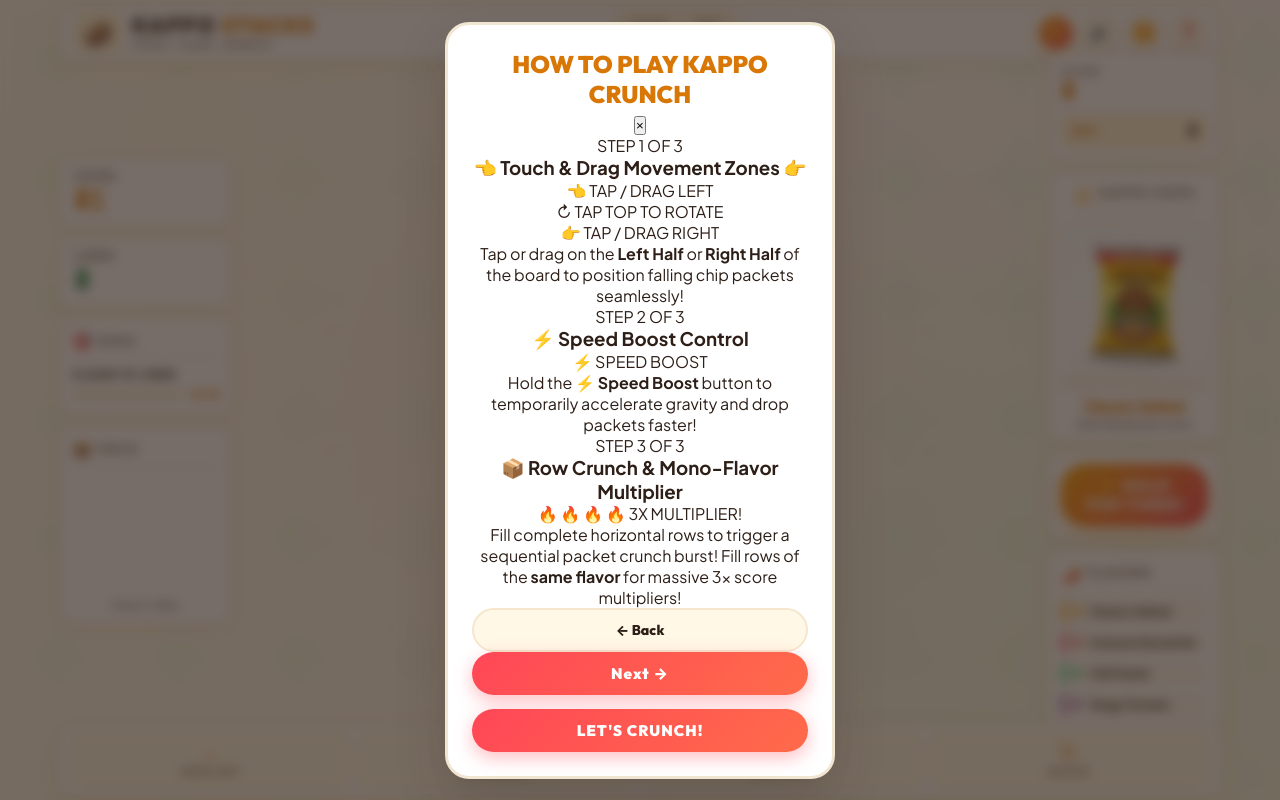
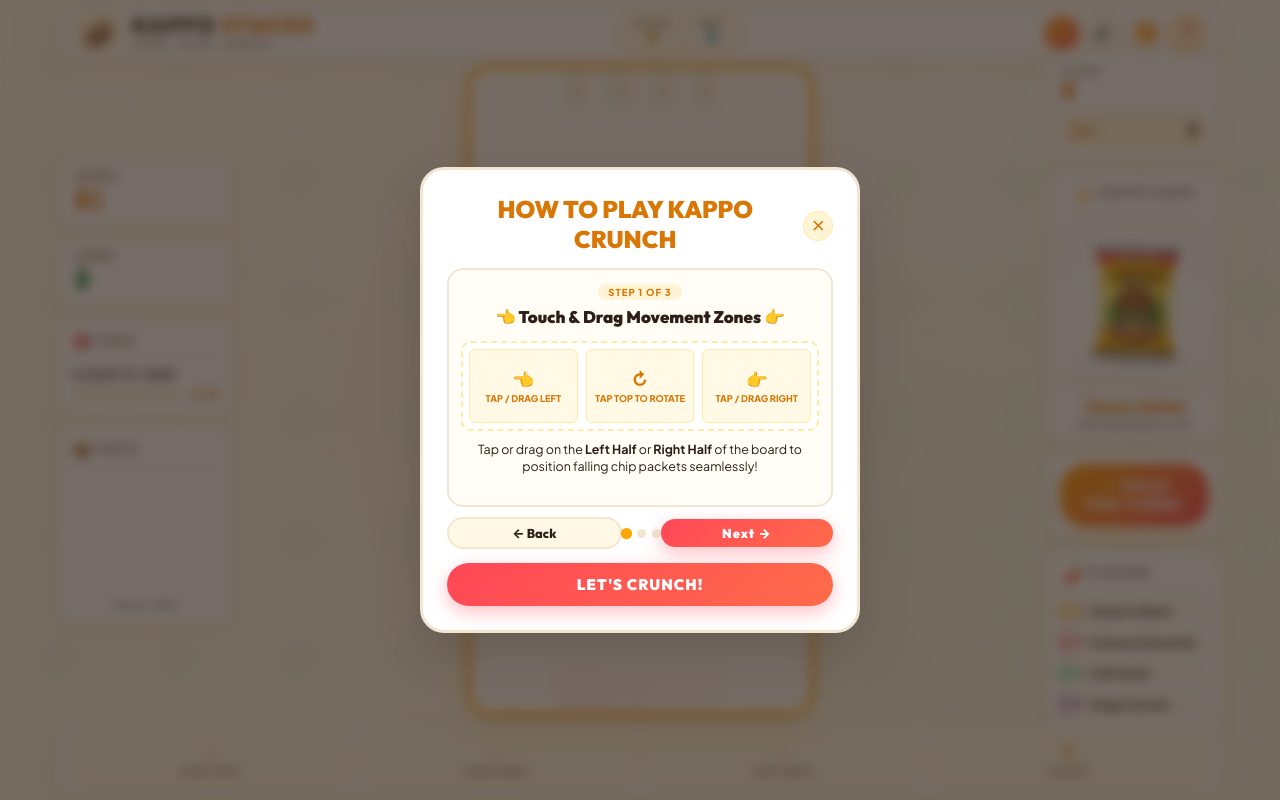
Before and after one commit to Gayathri282/kappo, a website built with Vite: page index.html in a window 1280 px wide. Built offline with nearby package versions, Linux system fonts and the light colour scheme.

Commit message:
ui change

```diff
--- a/src/style.css
+++ b/src/style.css
@@ -199,7 +199,9 @@ html, body {
 
 .header-actions {
   display: flex;
-  gap: 8px;
+  gap: 6px;
+  flex-shrink: 0;
+  align-items: center;
 }
 
 .icon-btn {
@@ -216,6 +218,14 @@ html, body {
   cursor: pointer;
   box-shadow: 0 2px 6px rgba(0, 0, 0, 0.05);
   transition: all 0.2s ease;
+  flex-shrink: 0;
+}
+
+#btn-help {
+  background: #FFF3D6;
+  border: 2px solid #FFA502;
+  color: #D97706;
+  font-weight: 900;
 }
 
 .icon-btn:hover {
@@ -870,6 +880,192 @@ html, body {
   gap: 10px;
 }
 
+/* Tutorial Carousel Modal Styles */
+.modal-wide {
+  max-width: 440px;
+}
+
+.modal-header-row {
+  display: flex;
+  align-items: center;
+  justify-content: space-between;
+  width: 100%;
+  margin-bottom: 8px;
+}
+
+.icon-btn-close {
+  background: #FFF5D6;
+  border: 1px solid #FFEAA7;
+  color: #D97706;
+  font-size: 1.4rem;
+  width: 30px;
+  height: 30px;
+  border-radius: 50%;
+  cursor: pointer;
+  display: flex;
+  align-items: center;
+  justify-content: center;
+  line-height: 1;
+}
+
+.carousel-wrapper {
+  width: 100%;
+  overflow: hidden;
+  position: relative;
+  border-radius: var(--radius-md);
+  background: #FFFDF5;
+  border: 2px solid #F0E6D2;
+  margin: 10px 0;
+  box-sizing: border-box;
+}
+
+.carousel-track {
+  display: flex;
+  width: 100%;
+  transition: transform 0.4s cubic-bezier(0.25, 1, 0.5, 1);
+}
+
+.carousel-slide {
+  flex: 0 0 100%;
+  width: 100%;
+  box-sizing: border-box;
+  display: flex;
+  flex-direction: column;
+  align-items: center;
+  text-align: center;
+  padding: 14px 12px;
+}
+
+.slide-badge {
+  font-size: 0.6rem;
+  font-weight: 900;
+  letter-spacing: 1px;
+  color: #D97706;
+  background: #FFF5D6;
+  padding: 2px 10px;
+  border-radius: 12px;
+  margin-bottom: 6px;
+}
+
+.carousel-slide h3 {
+  font-family: var(--font-heading);
+  font-size: 1.05rem;
+  font-weight: 900;
+  color: #2D1F17;
+  margin-bottom: 8px;
+}
+
+.slide-illustration {
+  width: 100%;
+  height: 90px;
+  background: #FFFFFF;
+  border: 2px dashed #FFEAA7;
+  border-radius: var(--radius-sm);
+  display: flex;
+  align-items: center;
+  justify-content: center;
+  gap: 8px;
+  margin: 6px 0 10px;
+  padding: 6px;
+  box-sizing: border-box;
+}
+
+.zone-box {
+  flex: 1;
+  height: 100%;
+  background: #FFF9E6;
+  border: 1px solid #FFEAA7;
+  border-radius: 6px;
+  display: flex;
+  flex-direction: column;
+  align-items: center;
+  justify-content: center;
+  font-size: 0.58rem;
+  font-weight: 800;
+  color: #D97706;
+}
+
+.zone-icon {
+  font-size: 1.1rem;
+  margin-bottom: 2px;
+}
+
+.boost-hero-pill {
+  background: #FFF3D6;
+  border: 2px solid #FFA502;
+  border-radius: 20px;
+  padding: 6px 16px;
+  display: flex;
+  align-items: center;
+  gap: 8px;
+  font-family: var(--font-heading);
+  font-weight: 900;
+  color: #D97706;
+}
+
+.bolt-anim {
+  font-size: 1.3rem;
+  animation: pulse 1s infinite alternate;
+}
+
+.row-pop-preview {
+  display: flex;
+  align-items: center;
+  gap: 6px;
+}
+
+.pop-chip {
+  font-size: 1.2rem;
+}
+
+.pop-stamp {
+  font-family: var(--font-heading);
+  font-size: 0.7rem;
+  font-weight: 900;
+  background: #FFA502;
+  color: #FFFFFF;
+  padding: 3px 8px;
+  border-radius: 10px;
+}
+
+.carousel-slide p {
+  font-size: 0.78rem;
+  line-height: 1.35;
+  color: var(--text-main);
+}
+
+.carousel-controls {
+  display: flex;
+  align-items: center;
+  justify-content: space-between;
+  width: 100%;
+  margin-top: 8px;
+}
+
+.btn-nav {
+  padding: 6px 14px;
+  font-size: 0.8rem;
+}
+
+.carousel-dots {
+  display: flex;
+  gap: 6px;
+}
+
+.dot {
+  width: 9px;
+  height: 9px;
+  border-radius: 50%;
+  background: #F0E6D2;
+  cursor: pointer;
+  transition: all 0.2s ease;
+}
+
+.dot.active {
+  background: #FFA502;
+  transform: scale(1.25);
+}
+
 /* Toast Notifications */
 .toast-container {
   position: fixed;
```
Also changed, not shown: dist/assets/index-CSH3c1iB.css (added), dist/assets/index-DXq44pL7.css (deleted), dist/assets/index-vjE7pN-0.js (renamed from dist/assets/index-Cml9MCRG.js), dist/index.html.
